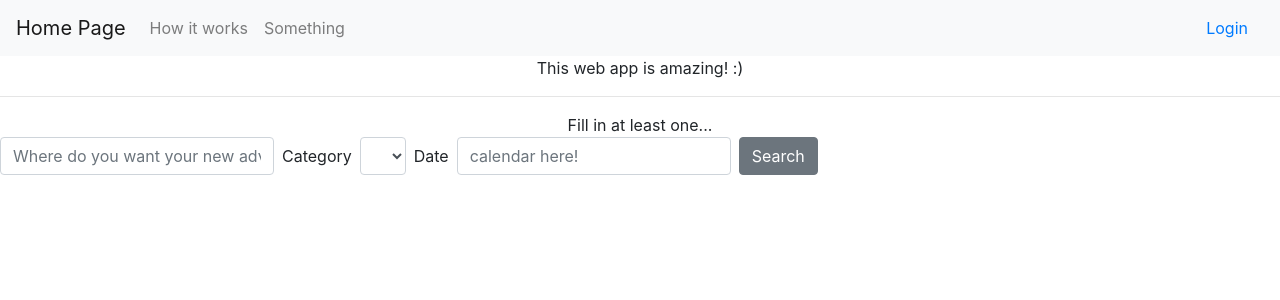
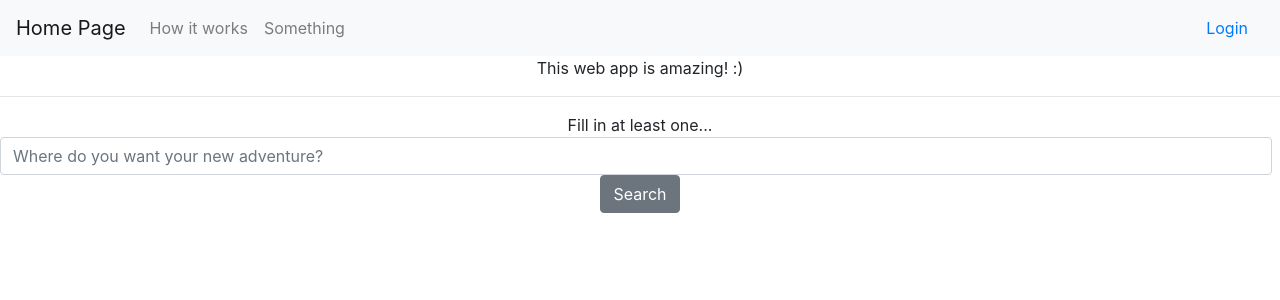
Before and after one commit to atowarek/beLocal-finalproject, a React (Create React App) app in the folder client/: page / in a window 1280 px wide. Shown: the top 300 px of the page. Built offline with nearby package versions, Linux system fonts and the light colour scheme; no server answers.

Commit message:
feat: re-doing search component and fetching

```diff
--- a/client/src/Components/home-page.jsx
+++ b/client/src/Components/home-page.jsx
@@ -1,13 +1,17 @@
 import React from 'react'
-import axios from 'axios'
 import './home-page.css'
 import Search from './search'
 import ActivityContainer from './activity-container'
+
+
 
 class HomePage extends React.Component {
   state = {
     activities: [],
     error: false,
+    allCities: false,
+    results: []
+
   }
   componentDidMount = () => {
     this.getActivities()
@@ -25,13 +29,31 @@ class HomePage extends React.Component {
       })
   }
 
+  fetchSearchResults = (query = '') => {
+    fetch(`http://localhost:5000/searchByCity/${query}`)
+      .then(response => response.json())
+      .then(data => {
+        this.setState({
+          activities: data,
+          allCities: false
+        })
+      })
+      .catch(error => {
+        this.setState({ error: true })
+        console.log('Error fetching')
+      })
+  }
+
+
   render() {
     return (
       <div className='home'>
         This web app is amazing! :) <hr />
         Fill in at least one...
         <br></br>
-        <Search />
+        <div>
+          <Search onSearch = {this.fetchSearchResults}/>
+        </div>
         {/* <ActivityContainer activities={this.state.activities} /> */}
         {this.state.activities.map(activity => {
           const {
@@ -71,6 +93,7 @@ class HomePage extends React.Component {
           )
         })}
       </div>
+
     )
   }
 }
--- a/client/src/Components/search.jsx
+++ b/client/src/Components/search.jsx
@@ -1,71 +1,47 @@
-import React, { useState, useEffect } from 'react'
-import { Button, Form, FormGroup, Label, Input } from 'reactstrap'
+import React from 'react'
+import {  Form, FormGroup, Input, Button } from 'reactstrap'
 import './search.css'
-import axios from 'axios'
 
-const Search = props => {
-  const [values, setValues] = useState({
-    name: '',
-    city: '',
-  })
-
-  const handleChange = event => {
-    event.persist()
-
-    setValues(state => ({
-      ...state,
-      [event.target.name]: event.target.value,
-    }))
+class Search extends React.Component{
+  constructor(props) {
+    super(props)
+    this.state = {
+      query: '',
+      results: [],
+      loading: false,
+      message: ''
+    }
   }
 
-  const handleSubmit = event => {
-    event.preventDefault()
-    axios('http://localhost:5000/searchByCity/:query')
+  handleChange = event => {
+    const query = event.target.value
+    this.setState({ query: query })
   }
 
+  handleSubmit = event => {
+    event.preventDefault()
+    this.props.onSearch(this.state.query)
+    this.setState({ loading: true, message: ''})
+  }
+
+  render() {
+    const { query } = this.state
     return (
-    <Form inline onSubmit={handleSubmit}>
+      <Form onSubmit={this.handleSubmit}>
         <FormGroup className='mb-2 mr-sm-2 mb-sm-0 search'>
-        {/*<Label for='city' className='mr-sm-2'>
-          City
-  </Label>*/}
           <Input
-          type='name'
-          name='city'
-          id='city'
-          value={values.city}
+            type='text'
+            name='query'
+            value={query}
+            id='search-input'
             placeholder='Where do you want your new adventure?'
-          onChange={handleChange}
-        />
-      </FormGroup>
-      <FormGroup className='mb-2 mr-sm-2 mb-sm-0 search'>
-        <Label for='category' className='mr-sm-2'>
-          Category
-        </Label>
-        <Input
-          type='select'
-          name='category'
-          id='category'
-          value={values.category}
-          placeholder='category'
-          onChange={handleChange}
-        />
-      </FormGroup>
-      <FormGroup className='mb-2 mr-sm-2 mb-sm-0'>
-        <Label for='calendar' className='mr-sm-2'>
-          Date
-        </Label>
-        <Input
-          type='calendar'
-          name='calendar'
-          id='calendar'
-          placeholder='calendar here!'
-          onChange={handleChange}
+          onChange={this.handleChange}
           />
         </FormGroup>
         <Button>Search</Button>
       </Form>
     )
   }
+}
 
 export default Search
```
Lines whose indentation alone changed are shown as unchanged.
